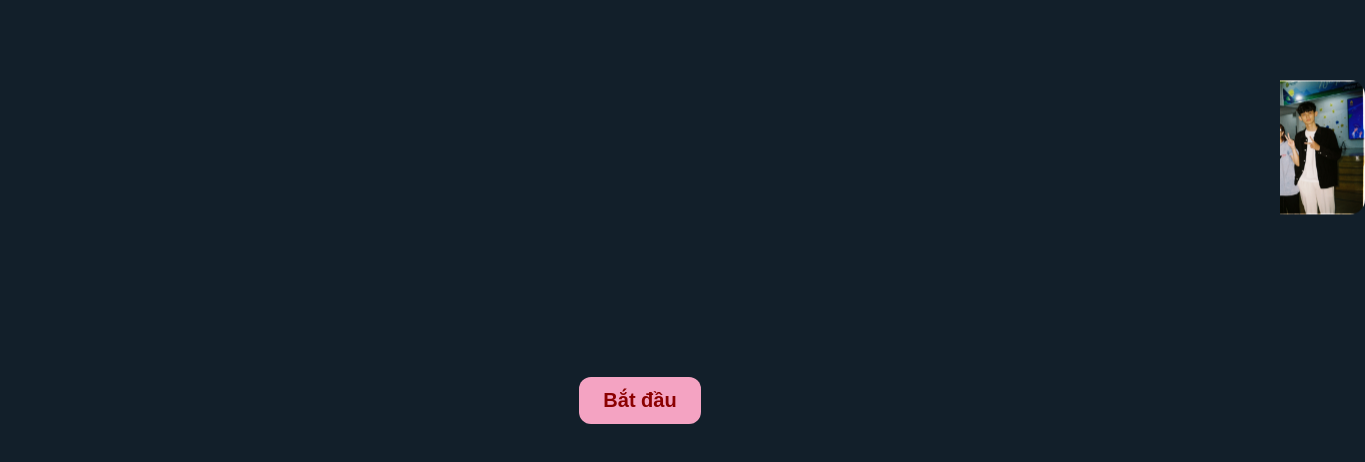
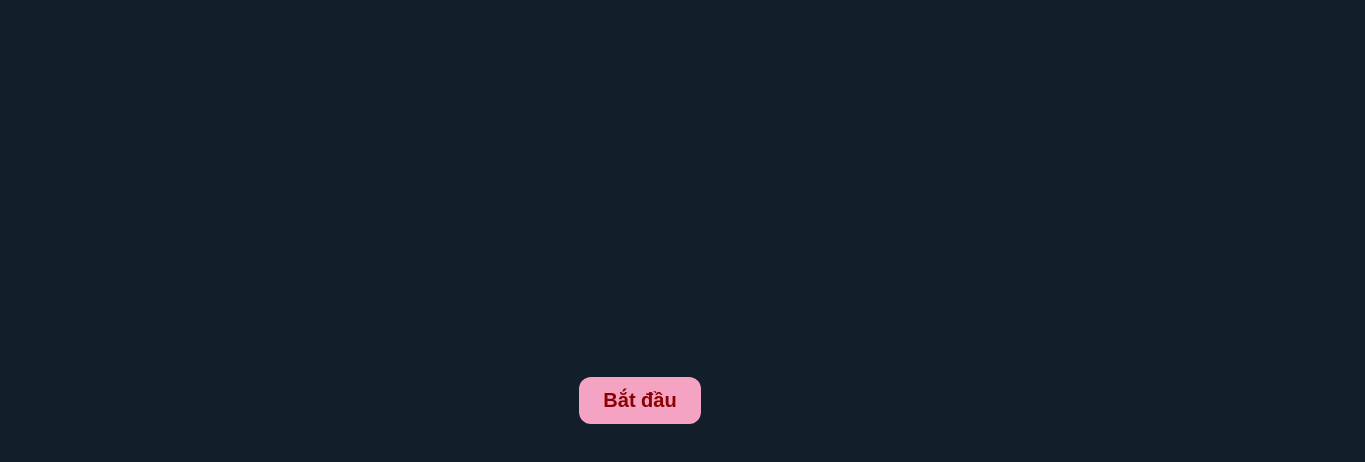
Before and after one commit to V-Nhu/NVDN, a plain HTML site: page index.html in a window 1280 px wide. Shown: the whole page, 1365 px wide, since content can reach past the window. Drawn offline with Linux system fonts and the light colour scheme.

Commit message:
Update index.html

```diff
--- a/index.html
+++ b/index.html
@@ -187,16 +187,22 @@
   const img = document.createElement('img');
   img.src = src;
 
+  img.onload = () => {
+    const imgWidth = img.width;
+    const imgHeight = img.height;
+
+    const x = Math.random() * (window.innerWidth - imgWidth);
+    const y = Math.random() * (window.innerHeight - imgHeight);
+
+    popup.style.left = `${x}px`;
+    popup.style.top = `${y}px`;
+    popup.style.opacity = '1';
+  };
+
   popup.appendChild(img);
+  document.body.appendChild(popup);
+}
 
-  const x = Math.random() * (window.innerWidth - 60);
-  const y = Math.random() * (window.innerHeight - 60);
-  popup.style.left = `${x}px`;
-  popup.style.top = `${y}px`;
-
-  document.body.appendChild(popup);
-  setTimeout(() => popup.style.opacity = '1', 10);
-  }
   function startExperience() {
   document.getElementById("start-screen").style.display = "none";
 
```
